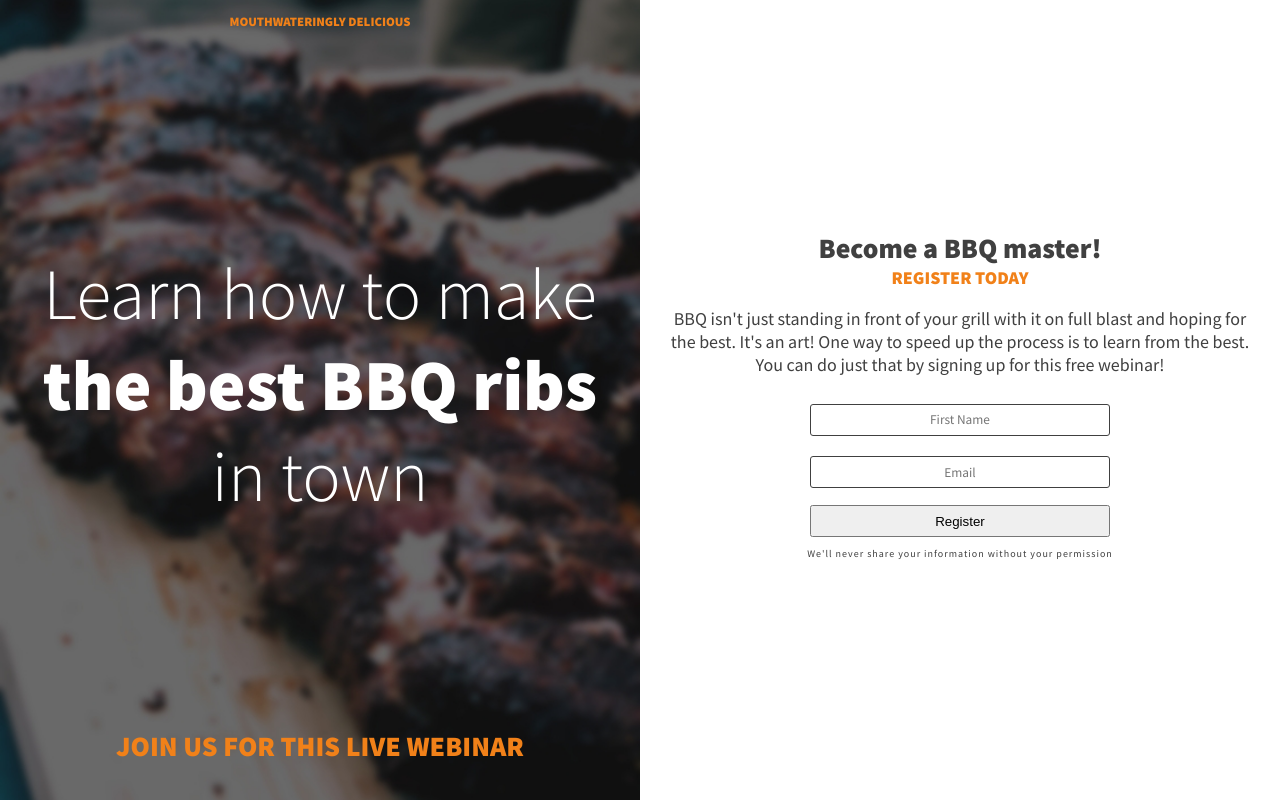
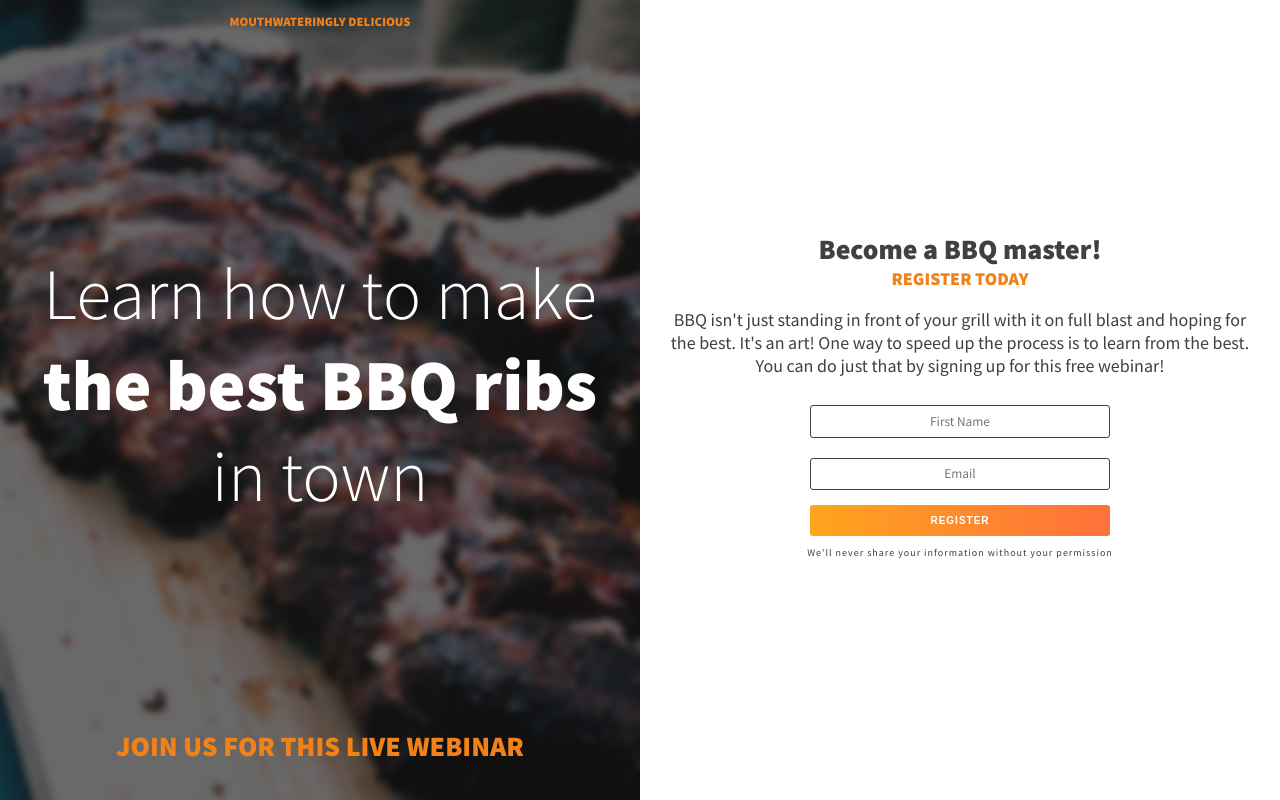
Before and after one commit to ManudeQuevedo/BBQ-Splash-Page, a plain HTML site: page index.html in a window 1280 px wide. Drawn offline with Linux system fonts and the light colour scheme.

Commit message:
Added some transitions and css transforms to the inputs and form button

```diff
--- a/style.css
+++ b/style.css
@@ -127,9 +127,28 @@ input[type='email'] {
 }
 
 .btn {
+   border: 0;
+   border-radius: 3px;
+   color: #fff;
+   cursor: pointer;
+   font-size: 0.625rem;
+   font-weight: 900;
+   letter-spacing: 1px;
    margin-top: 0.5em;
-   padding: 0.5em;
+   padding: 1em 1.5em;
+   text-transform: uppercase;
    width: 100%;
+}
+
+.btn-primary {
+   background: linear-gradient(to left, #ff713b, #ffa51d);
+   transform: scale(1);
+   transition: transform 0.25s;
+}
+
+.btn-primary:hover,
+.btn-primary:focus {
+   transform: scale(1.1);
 }
 
 /* =================
```
